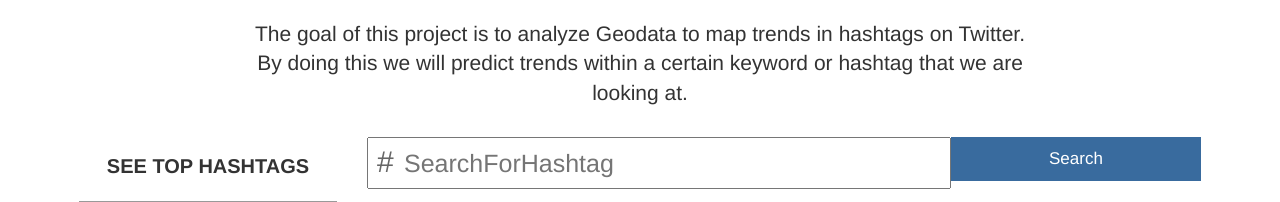
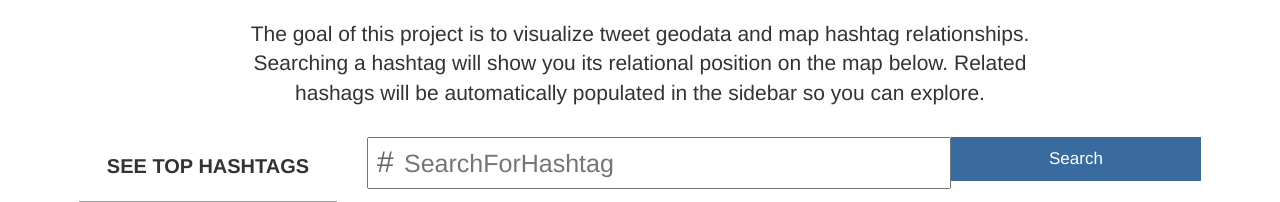
Before and after one commit to thejinxters/GeoPerception, a Django app: template templates/home.html in a window 1280 px wide. Shown: the part 81-283 px from the top of the page. Run offline with Django 3.2, Linux system fonts and the light colour scheme; the template is opened without the code that fills it, so the values that code supplies are empty; some libraries are stand-ins or nearby versions; some web fonts are replaced.

Commit message:
Fix copy on homepage

```diff
--- a/templates/home.html
+++ b/templates/home.html
@@ -3,7 +3,7 @@
 
 {% block content %}
 <div class="project-description">
-  <p class="lead">The goal of this project is to analyze Geodata to map trends in hashtags on Twitter. By doing this we will predict trends within a certain keyword or hashtag that we are looking at.</p>
+  <p class="lead">The goal of this project is to visualize tweet geodata and map hashtag relationships. Searching a hashtag will show you its relational position on the map below. Related hashags will be automatically populated in the sidebar so you can explore.</p>
 </div>
 
 <div class="row">
```
